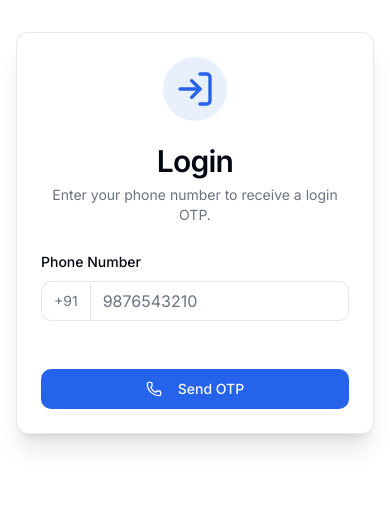
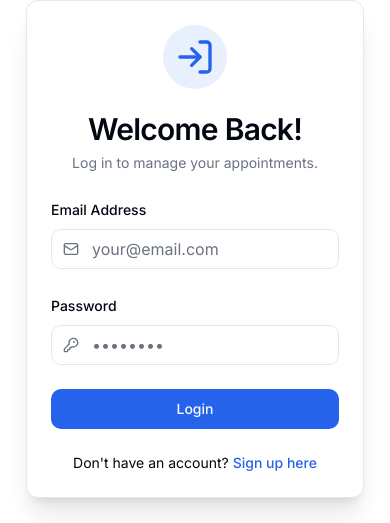
Before and after one commit to harshray23/sanjiwani, a Next.js app: page /login in a window 390 px wide. Shown: the part 161-684 px from the top of the page. Built offline with nearby package versions, Linux system fonts and the light colour scheme; no server answers.

Commit message:
instead of using phone number for otp verification integrate email for o

```diff
--- a/src/app/login/page.tsx
+++ b/src/app/login/page.tsx
@@ -16,172 +16,97 @@ import {
 import { Input } from "@/components/ui/input";
 import { Card, CardContent, CardDescription, CardHeader, CardTitle } from "@/components/ui/card";
 import { useToast } from "@/hooks/use-toast";
-import { Loader2, LogIn, Phone, KeyRound } from "lucide-react";
-import { useEffect, useState } from "react";
+import { Loader2, LogIn, Mail, KeyRound } from "lucide-react";
+import { useState } from "react";
 import { useRouter } from "next/navigation";
 import { auth } from '@/lib/firebase';
-import { RecaptchaVerifier, signInWithPhoneNumber, ConfirmationResult } from "firebase/auth";
+import { createUserWithEmailAndPassword, signInWithEmailAndPassword, AuthError } from "firebase/auth";
+import { Tabs, TabsContent, TabsList, TabsTrigger } from "@/components/ui/tabs";
 
-const loginFormSchema = z.object({
-  phone: z.string().regex(/^\d{10}$/, { message: "Phone number must be 10 digits." }),
-  otp: z.string().min(6, { message: "OTP must be 6 digits." }).optional(),
+
+const formSchema = z.object({
+  email: z.string().email({ message: "Please enter a valid email address." }),
+  password: z.string().min(6, { message: "Password must be at least 6 characters." }),
 });
-
-// This type is needed to augment the window object
-declare global {
-  interface Window {
-    recaptchaVerifier?: RecaptchaVerifier;
-    confirmationResult?: ConfirmationResult;
-  }
-}
 
 export default function LoginPage() {
   const [isLoading, setIsLoading] = useState(false);
-  const [isOtpSent, setIsOtpSent] = useState(false);
+  const [isSignUp, setIsSignUp] = useState(false);
+
   const { toast } = useToast();
   const router = useRouter();
 
-  const form = useForm<z.infer<typeof loginFormSchema>>({
-    resolver: zodResolver(loginFormSchema),
+  const form = useForm<z.infer<typeof formSchema>>({
+    resolver: zodResolver(formSchema),
     defaultValues: {
-      phone: "",
-      otp: "",
+      email: "",
+      password: "",
     },
   });
 
-  // Set up reCAPTCHA on component mount
-  const setupRecaptcha = () => {
+  const handleAuthError = (error: AuthError) => {
+    console.error("Firebase Auth Error:", error);
+    let title = "An error occurred";
+    let description = error.message;
+
+    switch (error.code) {
+        case 'auth/invalid-email':
+            title = 'Invalid Email';
+            description = 'Please enter a valid email address.';
+            break;
+        case 'auth/user-not-found':
+        case 'auth/wrong-password':
+             title = 'Login Failed';
+             description = 'The email or password you entered is incorrect.';
+             break;
+        case 'auth/email-already-in-use':
+            title = 'Sign Up Failed';
+            description = 'An account with this email address already exists.';
+            break;
+        case 'auth/weak-password':
+            title = 'Weak Password';
+            description = 'The password must be at least 6 characters long.';
+            break;
+        default:
+            // Keep generic error for other cases
+            break;
+    }
+
+    toast({ title, description, variant: "destructive" });
+  }
+
+  async function onSubmit(values: z.infer<typeof formSchema>) {
+    setIsLoading(true);
+
     if (!auth) {
-        console.error("Firebase auth is not initialized.");
+        setIsLoading(false);
+        toast({ title: "Authentication Error", description: "Firebase is not configured. Please contact support.", variant: "destructive"});
         return;
-    }
-     // Ensure the container is empty before rendering
-    const recaptchaContainer = document.getElementById('recaptcha-container');
-    if (recaptchaContainer) {
-        recaptchaContainer.innerHTML = "";
     }
 
     try {
-        // Set language for reCAPTCHA and SMS message
-        auth.useDeviceLanguage();
-
-        window.recaptchaVerifier = new RecaptchaVerifier(auth, 'recaptcha-container', {
-          'size': 'normal',
-          'callback': (response: any) => {
-            // reCAPTCHA solved, allow signInWithPhoneNumber.
-            console.log("reCAPTCHA verified");
-            // This callback is for auto-verification, we can trigger OTP send here if we want
-          },
-          'expired-callback': () => {
-            // Response expired. Ask user to solve reCAPTCHA again.
-            console.log("reCAPTCHA expired, please try again.");
+        if (isSignUp) {
+            // Handle Sign Up
+            await createUserWithEmailAndPassword(auth, values.email, values.password);
             toast({
-                title: "reCAPTCHA Expired",
-                description: "Please try sending the OTP again.",
-                variant: "destructive"
-            })
-          }
+                title: "Account Created!",
+                description: "You have been successfully signed up and logged in.",
+                variant: "default",
             });
-        // Render the reCAPTCHA
-        window.recaptchaVerifier.render();
-
-      } catch (error) {
-        console.error("reCAPTCHA rendering error:", error);
-         toast({
-            title: "reCAPTCHA Error",
-            description: "Could not initialize reCAPTCHA. Please refresh and try again.",
-            variant: "destructive"
-        });
-      }
-  }
-
-  useEffect(() => {
-    // This effect should only run once on the client
-    if (typeof window !== 'undefined' && !window.recaptchaVerifier) {
-      setupRecaptcha();
-    }
-  }, []);
-
-
-  const handleSendOtp = async () => {
-    const phoneValid = await form.trigger("phone");
-    if (!phoneValid) return;
-
-    setIsLoading(true);
-    const phoneNumber = "+91" + form.getValues("phone");
-    const appVerifier = window.recaptchaVerifier;
-
-    if (!appVerifier) {
-        setIsLoading(false);
-        toast({
-            title: "reCAPTCHA Error",
-            description: "reCAPTCHA is not ready. Please refresh the page.",
-            variant: "destructive"
-        });
-        return;
-    }
-
-    if (!auth) {
-      setIsLoading(false);
-      toast({ title: "Authentication Error", description: "Firebase Auth is not configured.", variant: "destructive"});
-      return;
-    }
-
-    signInWithPhoneNumber(auth, phoneNumber, appVerifier)
-    .then((confirmationResult) => {
-      // SMS sent. Prompt user to type the code from the message, then sign the
-      // user in with confirmationResult.confirm(code).
-      window.confirmationResult = confirmationResult;
-      setIsLoading(false);
-      setIsOtpSent(true);
-      toast({
-        title: "OTP Sent!",
-        description: `An OTP has been sent to ${phoneNumber}.`,
-      });
-    }).catch((error) => {
-      // Error; SMS not sent
-      setIsLoading(false);
-       console.error("Error sending OTP: ", error);
-       // Reset reCAPTCHA if it fails
-       window.recaptchaVerifier?.clear();
-       setupRecaptcha(); // Re-initialize
-       toast({
-        title: "Error Sending OTP",
-        description: error.message || "Could not send OTP. Please try again.",
-        variant: "destructive",
-      });
-    });
-  };
-
-  async function onSubmit(values: z.infer<typeof loginFormSchema>) {
-    if (!values.otp) {
-        form.setError("otp", { type: "manual", message: "Please enter the OTP."});
-        return;
-    }
-    setIsLoading(true);
-
-    try {
-      const result = await window.confirmationResult?.confirm(values.otp);
-      if (result?.user) {
-        setIsLoading(false);
+        } else {
+            // Handle Login
+            await signInWithEmailAndPassword(auth, values.email, values.password);
             toast({
                 title: "Login Successful!",
                 description: "Welcome back!",
                 variant: "default",
             });
+        }
         router.push('/');
-      } else {
-        throw new Error("User data not found after confirmation.");
-      }
-    } catch (error: any) {
+    } catch (error) {
+       handleAuthError(error as AuthError);
+    } finally {
         setIsLoading(false);
-      console.error("Error verifying OTP: ", error);
-      toast({
-        title: "Invalid OTP",
-        description: "The OTP you entered is incorrect. Please try again.",
-        variant: "destructive",
-      });
-       form.setError("otp", { type: "manual", message: "Invalid OTP." });
     }
   }
 
@@ -192,81 +117,59 @@ export default function LoginPage() {
           <div className="mx-auto bg-primary/10 p-3 rounded-full w-fit mb-4">
             <LogIn className="h-10 w-10 text-primary" />
           </div>
-          <CardTitle className="text-3xl font-headline">Login</CardTitle>
-          <CardDescription>Enter your phone number to receive a login OTP.</CardDescription>
+          <CardTitle className="text-3xl font-headline">{isSignUp ? 'Create an Account' : 'Welcome Back!'}</CardTitle>
+          <CardDescription>{isSignUp ? 'Enter your details to create a new account.' : 'Log in to manage your appointments.'}</CardDescription>
         </CardHeader>
         <CardContent>
           <Form {...form}>
             <form onSubmit={form.handleSubmit(onSubmit)} className="space-y-6">
               <FormField
                 control={form.control}
-                name="phone"
+                name="email"
                 render={({ field }) => (
                   <FormItem>
-                    <FormLabel>Phone Number</FormLabel>
+                    <FormLabel>Email Address</FormLabel>
                     <FormControl>
-                        <div className="flex items-center">
-                           <span className="inline-flex items-center px-3 h-10 rounded-l-md border border-r-0 border-input bg-background text-sm text-muted-foreground">
-                            +91
-                           </span>
-                           <Input
-                             type="tel"
-                             placeholder="9876543210"
-                             {...field}
-                             className="rounded-l-none"
-                             disabled={isOtpSent}
-                           />
+                      <div className="relative">
+                        <Mail className="absolute left-3 top-1/2 -translate-y-1/2 h-4 w-4 text-muted-foreground" />
+                        <Input type="email" placeholder="your@email.com" {...field} className="pl-10" />
                       </div>
                     </FormControl>
                     <FormMessage />
                   </FormItem>
                 )}
               />
-
-              <div id="recaptcha-container" className="flex justify-center"></div>
-
-              {isOtpSent && (
               <FormField
                 control={form.control}
-                  name="otp"
+                name="password"
                 render={({ field }) => (
                   <FormItem>
-                      <FormLabel>One-Time Password (OTP)</FormLabel>
+                    <FormLabel>Password</FormLabel>
                     <FormControl>
-                        <Input type="text" placeholder="Enter 6-digit OTP" {...field} />
+                       <div className="relative">
+                        <KeyRound className="absolute left-3 top-1/2 -translate-y-1/2 h-4 w-4 text-muted-foreground" />
+                        <Input type="password" placeholder="••••••••" {...field} className="pl-10" />
+                      </div>
                     </FormControl>
                     <FormMessage />
                   </FormItem>
                 )}
               />
-              )}
-
-              {!isOtpSent ? (
-                 <Button type="button" onClick={handleSendOtp} className="w-full" disabled={isLoading}>
-                    {isLoading ? (
-                      <Loader2 className="mr-2 h-4 w-4 animate-spin" />
-                    ) : (
-                      <Phone className="mr-2 h-4 w-4" />
-                    )}
-                    Send OTP
-                </Button>
-              ) : (
               <Button type="submit" className="w-full" disabled={isLoading}>
                 {isLoading ? (
                   <Loader2 className="mr-2 h-4 w-4 animate-spin" />
                 ) : (
-                      <KeyRound className="mr-2 h-4 w-4" />
+                  isSignUp ? 'Sign Up' : 'Login'
                 )}
-                    Login with OTP
               </Button>
-              )}
-               {isOtpSent && (
-                  <Button variant="link" size="sm" className="w-full" onClick={() => {setIsOtpSent(false); form.reset(); window.recaptchaVerifier?.clear(); setupRecaptcha();}}>
-                    Use a different number?
-                  </Button>
-               )}
             </form>
           </Form>
+           <div className="mt-6 text-center text-sm">
+                {isSignUp ? "Already have an account?" : "Don't have an account?"}{' '}
+                <Button variant="link" className="p-0 h-auto" onClick={() => {setIsSignUp(!isSignUp); form.reset();}}>
+                    {isSignUp ? "Log in here" : "Sign up here"}
+                </Button>
+            </div>
         </CardContent>
       </Card>
     </div>
--- a/src/components/layout/UserNav.tsx
+++ b/src/components/layout/UserNav.tsx
@@ -50,13 +50,18 @@ export function UserNav() {
     );
   }
 
+  const getInitials = (email: string) => {
+    const parts = email.split('@');
+    return parts[0][0].toUpperCase();
+  }
+
   return (
      <DropdownMenu>
       <DropdownMenuTrigger asChild>
         <Button variant="ghost" className="relative h-10 w-10 rounded-full">
           <Avatar className="h-10 w-10">
              <AvatarImage src={user.photoURL ?? ''} alt={user.displayName ?? ''} />
-            <AvatarFallback>{user.phoneNumber ? user.phoneNumber.slice(-2) : 'U'}</AvatarFallback>
+            <AvatarFallback>{user.email ? getInitials(user.email) : 'U'}</AvatarFallback>
           </Avatar>
         </Button>
       </DropdownMenuTrigger>
@@ -65,7 +70,7 @@ export function UserNav() {
           <div className="flex flex-col space-y-1">
             <p className="text-sm font-medium leading-none">Logged In</p>
             <p className="text-xs leading-none text-muted-foreground">
-              {user.phoneNumber}
+              {user.email}
             </p>
           </div>
         </DropdownMenuLabel>
```
Also changed, not shown: 1 other file (tests, documents, lock files or other folders). Lines whose indentation alone changed are shown as unchanged.
